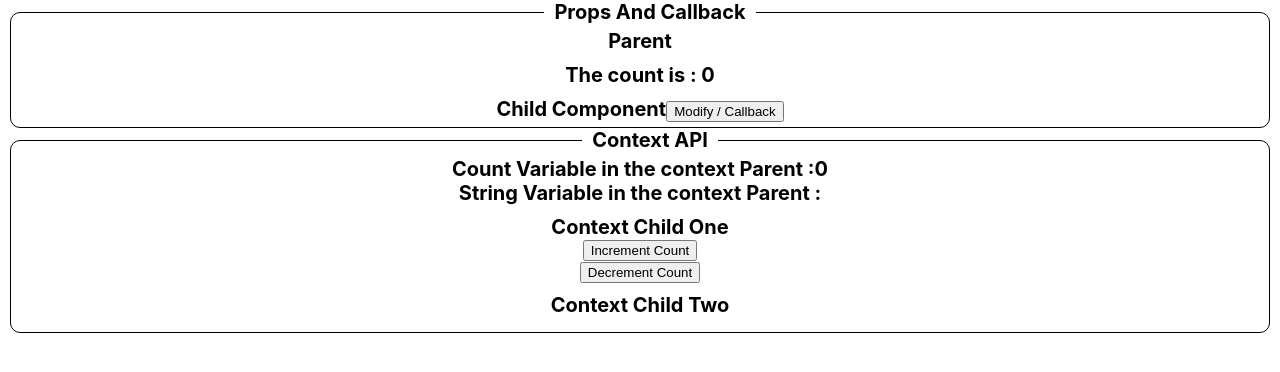
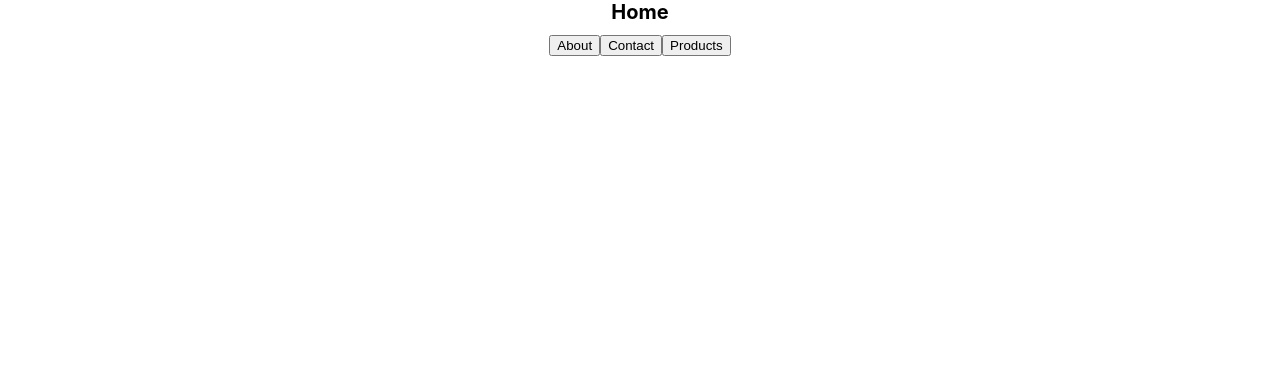
Before and after one commit to rishikale/React_MERN_Online, a React (Create React App) app: page / in a window 1280 px wide. Shown: the top 372 px of the page. Built offline with nearby package versions, Linux system fonts and the light colour scheme.

Commit message:
reactRouter

```diff
--- a/package.json
+++ b/package.json
@@ -8,6 +8,7 @@
     "@testing-library/user-event": "^13.5.0",
     "react": "^18.3.1",
     "react-dom": "^18.3.1",
+    "react-router-dom": "^6.25.1",
     "react-scripts": "5.0.1",
     "web-vitals": "^2.1.4"
   },
--- a/src/App.js
+++ b/src/App.js
@@ -2,11 +2,12 @@ import logo from "./logo.svg";
 import "./App.css";
 import Parent from "./Components/Parent";
 import ContextParent from "./Components/ContextAPI/ContextParent";
+import MainLayout from "./Components/ReactRouter/MainLayout";
 
 function App() {
   return (
     <div className="App">
-      <fieldset
+      {/* <fieldset
         style={{
           border: "1px solid black",
           borderRadius: "10px",
@@ -56,6 +57,32 @@ function App() {
           <ContextParent />
         </div>
       </fieldset>
+      <fieldset
+        style={{
+          border: "1px solid black",
+          borderRadius: "10px",
+          marginLeft: "10px",
+          marginRight: "10px",
+          padding: "5px",
+        }}
+      >
+        <legend
+          style={{
+            paddingLeft: "10px",
+            paddingRight: "10px",
+            marginLeft: "10px",
+            marginRight: "10px",
+            fontWeight: "bold",
+            fontSize: "20px",
+          }}
+        >
+          React Router
+        </legend>
+        <div>
+          <ContextParent />
+        </div>
+      </fieldset> */}
+      <MainLayout />
     </div>
   );
 }
--- a/src/Components/Parent.js
+++ b/src/Components/Parent.js
@@ -11,7 +11,7 @@
 // can available to every child present .
 
 
-// 4 . React Router ---
+// 4 . React Router ---  npm install react-router-dom
 // 1. For internal navigation between pages .
 // 2. While you are navigating you can also pass the data to the child
 // where you'll navigate in the form of state which is a data object paased while navigating .
--- /dev/null
+++ b/src/Components/ReactRouter/About.js
@@ -0,0 +1,35 @@
+import React from "react";
+import { useLocation } from "react-router-dom";
+
+function About() {
+  // for accessing the data if something is passed or available while navigating .
+
+  // there is another hook to access the data passed from parent -- useLocation()
+
+  const location = useLocation();
+
+  console.log("location in the About component :", location.state.nameString);
+
+  return (
+    <div>
+      <label
+        style={{
+          fontWeight: "bold",
+          fontSize: "20px",
+        }}
+      >
+        About Us..
+      </label>
+      <div
+        style={{
+          fontWeight: "bold",
+          fontSize: "20px",
+        }}
+      >
+        {location.state.nameString}
+      </div>
+    </div>
+  );
+}
+
+export default About;
--- /dev/null
+++ b/src/Components/ReactRouter/Contact.js
@@ -0,0 +1,11 @@
+import React from "react";
+
+function Contact(){
+    return (
+        <div>
+            <label>Contact Us..</label>
+        </div>
+    )
+}
+
+export default Contact;
--- /dev/null
+++ b/src/Components/ReactRouter/Home.js
@@ -0,0 +1,66 @@
+// landing page .
+
+import React from "react";
+import { useNavigate } from "react-router-dom";
+
+function Home() {
+  // there is hook called useNavigation() ---- which is used to navigate / Redirect... between pages .
+
+  const navigate = useNavigate();
+
+  //   let object={
+  //     key:value
+  //   }
+
+  let Name = "Rishi"; // this can be anything like arrays objects strings or array of objects or content like images
+  let numbersArray = [1, 2, 3, 4];
+
+  function handleNavigateAbout() {
+    navigate("/about", { state: { nameString: Name, numbers: numbersArray } });
+  }
+
+  function handleNavigateContact() {
+    navigate("/contact");
+  }
+
+  function handleNavigateProducts() {
+    navigate("/products");
+  }
+
+  return (
+    <div>
+      <label
+        style={{
+          fontWeight: "bold",
+          fontSize: "20px",
+        }}
+      >
+        Home
+      </label>
+      <div
+        style={{
+          marginTop: "10px",
+          marginBottom: "10px",
+        }}
+      >
+        <span>
+          <button type="button" onClick={handleNavigateAbout}>
+            About
+          </button>
+        </span>
+        <span>
+          <button type="button" onClick={handleNavigateContact}>
+            Contact
+          </button>
+        </span>
+        <span>
+          <button type="button" onClick={handleNavigateProducts}>
+            Products
+          </button>
+        </span>
+      </div>
+    </div>
+  );
+}
+
+export default Home;
--- /dev/null
+++ b/src/Components/ReactRouter/MainLayout.js
@@ -0,0 +1,30 @@
+// This will be the layout of your router application
+// where you will create a project layout assigning the paths to your perticular components
+
+// for landing page or the first page of our application the path will be "/"
+// react router provides An error page path as "*"
+
+import React from "react";
+import { BrowserRouter, Route, Routes } from "react-router-dom";
+import Home from "./Home";
+import About from "./About";
+import Contact from "./Contact";
+import Products from "./Products";
+
+function MainLayout() {
+
+  return (
+    <div>
+      <BrowserRouter>
+        <Routes>
+          <Route path="/" element={<Home />} />
+          <Route path="/about" element={<About />} />
+          <Route path="/contact" element={<Contact />} />
+          <Route path="/products" element={<Products />} />
+        </Routes>
+      </BrowserRouter>
+    </div>
+  );
+}
+
+export default MainLayout;
--- /dev/null
+++ b/src/Components/ReactRouter/Products.js
@@ -0,0 +1,11 @@
+import React from "react";
+
+function Products(){
+    return(
+        <div>
+            <label>Our Products..</label>
+        </div>
+    )
+}
+
+export default Products;
```
Also changed, not shown: 1 other file (tests, documents, lock files or other folders).
